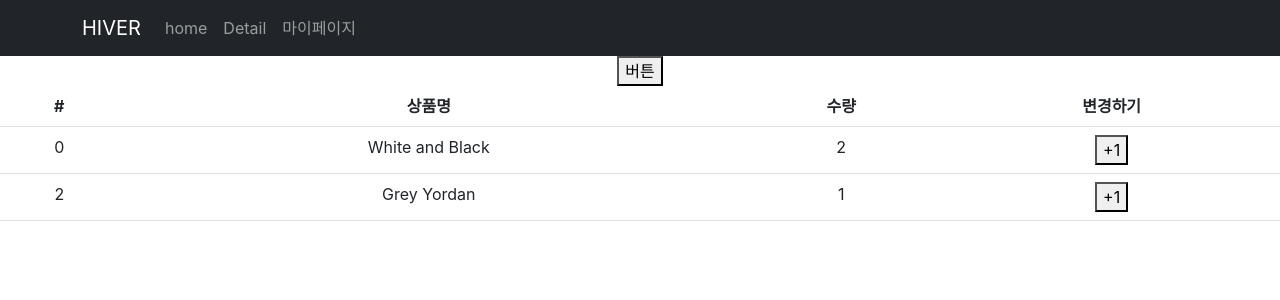
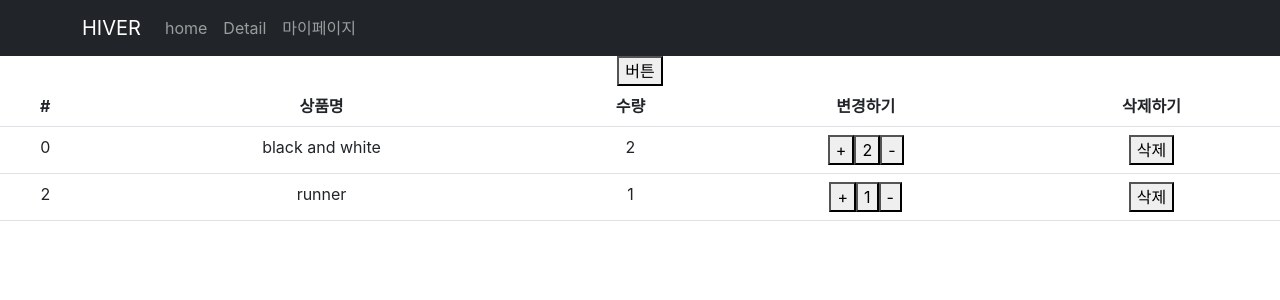
Before and after one commit to zzuzzu0205/react-studt-shop, a React (Create React App) app: page /cart in a window 1280 px wide. Shown: the top 300 px of the page. Built offline with nearby package versions, Linux system fonts and the light colour scheme; the HTML template or start-up script is replaced by a standard one.

Commit message:
'redux5'

```diff
--- a/src/routes/Cart.js
+++ b/src/routes/Cart.js
@@ -1,7 +1,7 @@
 import { Table } from "react-bootstrap";
 import { useDispatch, useSelector } from "react-redux";
 import { changeName, increase } from "./../store/userSlice.js";
-import { changeStock } from "../store.js";
+import { addItem, removeItem, delItem } from "../store.js";
 
 function Cart() {
   let state = useSelector((state) => state);
@@ -23,6 +23,7 @@ function Cart() {
             <th>상품명</th>
             <th>수량</th>
             <th>변경하기</th>
+            <th>삭제하기</th>
           </tr>
         </thead>
         <tbody>
@@ -35,10 +36,27 @@ function Cart() {
                 <td>
                   <button
                     onClick={() => {
-                      dispatch(changeStock(state.cart[i].id));
+                      dispatch(addItem(state.cart[i].id));
                     }}
                   >
-                    +1
+                    +
+                  </button>
+                  <button>{state.cart[i].count}</button>
+                  <button
+                    onClick={() => {
+                      dispatch(removeItem(state.cart[i].id));
+                    }}
+                  >
+                    -
+                  </button>
+                </td>
+                <td>
+                  <button
+                    onClick={() => {
+                      dispatch(delItem(state.cart[i].id));
+                    }}
+                  >
+                    삭제
                   </button>
                 </td>
               </tr>
--- a/src/routes/Detail.js
+++ b/src/routes/Detail.js
@@ -2,7 +2,7 @@ import { useEffect, useState } from "react";
 import { propTypes } from "react-bootstrap/esm/Image";
 import { Routes, Route, useParams, useNavigate } from "react-router-dom";
 import { useDispatch, useSelector } from "react-redux";
-import { addCart } from "../store";
+import { addItem, addCart } from "../store";
 import Cart from "./Cart.js";
 
 import "../App.css";
@@ -19,6 +19,7 @@ function Detail(props) {
   let state = useSelector((state) => state);
   let navigate = useNavigate();
   let dispatch = useDispatch();
+  console.log(state.cart);
   let [fade1, setFade1] = useState("");
   useEffect(() => {
     setFade1("end");
@@ -85,13 +86,18 @@ function Detail(props) {
             <button
               className="btn btn-danger"
               onClick={() => {
-                dispatch(
-                  addCart({
-                    id: serach_id.id,
-                    name: serach_id.title,
-                    count: 1,
-                  })
+                let confirmItm = state.cart.findIndex(
+                  (a) => a.id == serach_id.id
                 );
+                confirmItm == -1
+                  ? dispatch(
+                      addCart({
+                        id: serach_id.id,
+                        name: serach_id.title,
+                        count: 1,
+                      })
+                    )
+                  : dispatch(addItem(serach_id.id));
               }}
             >
               주문하기
--- a/src/store.js
+++ b/src/store.js
@@ -4,13 +4,21 @@ import user from "./store/userSlice.js";
 let cart = createSlice({
   name: "cart",
   initialState: [
-    { id: 0, name: "White and Black", count: 2 },
-    { id: 2, name: "Grey Yordan", count: 1 },
+    { id: 0, name: "black and white", count: 2 },
+    { id: 2, name: "runner", count: 1 },
   ],
   reducers: {
-    changeStock(state, action) {
+    addItem(state, action) {
       let findSameId = state.findIndex((a) => a.id == action.payload);
       state[findSameId].count++;
+    },
+    removeItem(state, action) {
+      let findSameId = state.findIndex((a) => a.id == action.payload);
+      state[findSameId].count--;
+    },
+    delItem(state, action) {
+      let findSameId = state.findIndex((a) => a.id == action.payload);
+      state.splice(findSameId, 1);
     },
     addCart(state, action) {
       state.push(action.payload);
@@ -18,7 +26,7 @@ let cart = createSlice({
   },
 });
 
-export let { changeStock, addCart } = cart.actions;
+export let { addItem, addCart, removeItem, delItem } = cart.actions;
 export default configureStore({
   reducer: {
     user: user.reducer,
```
